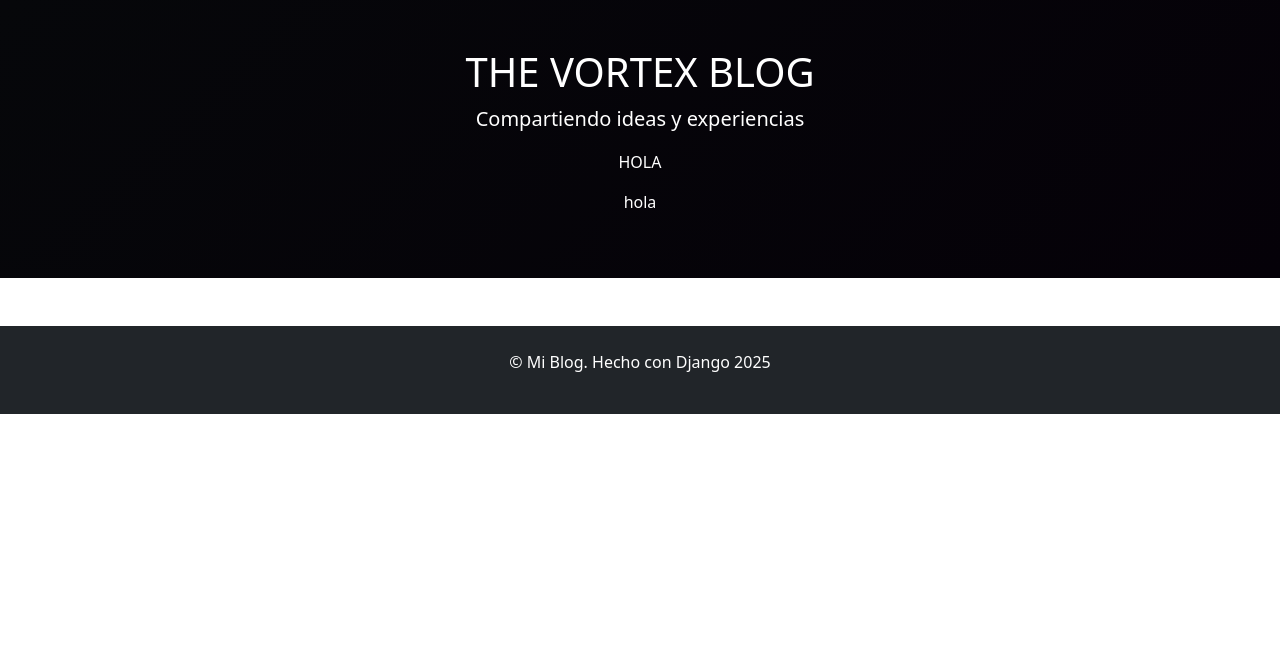
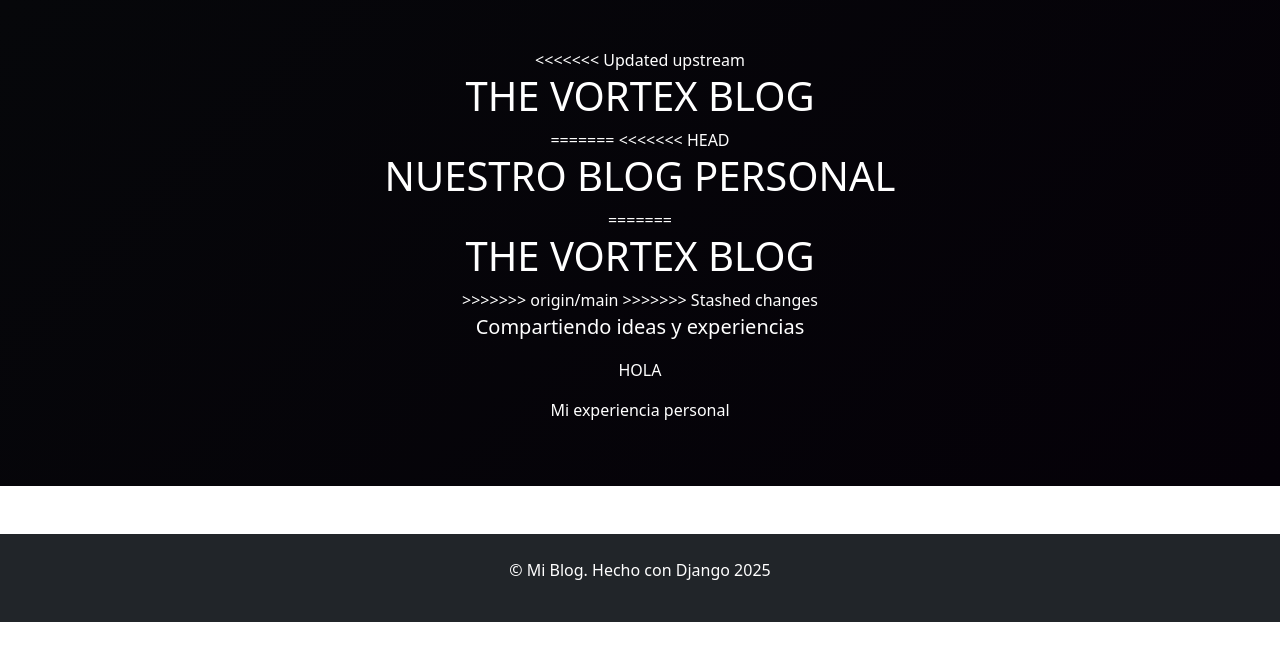
Before and after one commit to Negp05/Blog-Django, a Django app: template blog/templates/base.html in a window 1280 px wide. Shown: the top 661 px of the page. Run offline with Django 3.2, Linux system fonts and the light colour scheme; the template is opened without the code that fills it, so the values that code supplies are empty.

Commit message:
Se agrego una frase

```diff
--- a/blog/templates/base.html
+++ b/blog/templates/base.html
@@ -14,10 +14,18 @@
 <body>
     <header class="blog-header py-5 text-white text-center">
         <div class="container">
+<<<<<<< Updated upstream
             <h1><a href="{% url 'blog:post_list' %}" class="text-white text-decoration-none">THE VORTEX BLOG</a></h1>
+=======
+<<<<<<< HEAD
+            <h1><a href="{% url 'blog:post_list' %}" class="text-white text-decoration-none">NUESTRO BLOG PERSONAL</a></h1>
+=======
+            <h1><a href="{% url 'blog:post_list' %}" class="text-white text-decoration-none">THE VORTEX BLOG</a></h1>
+>>>>>>> origin/main
+>>>>>>> Stashed changes
             <p class="lead">Compartiendo ideas y experiencias </p>
             <p>HOLA</p>
-            <p>hola</p>
+            <p>Mi experiencia personal</p>
         </div>
     </header>
 
```
